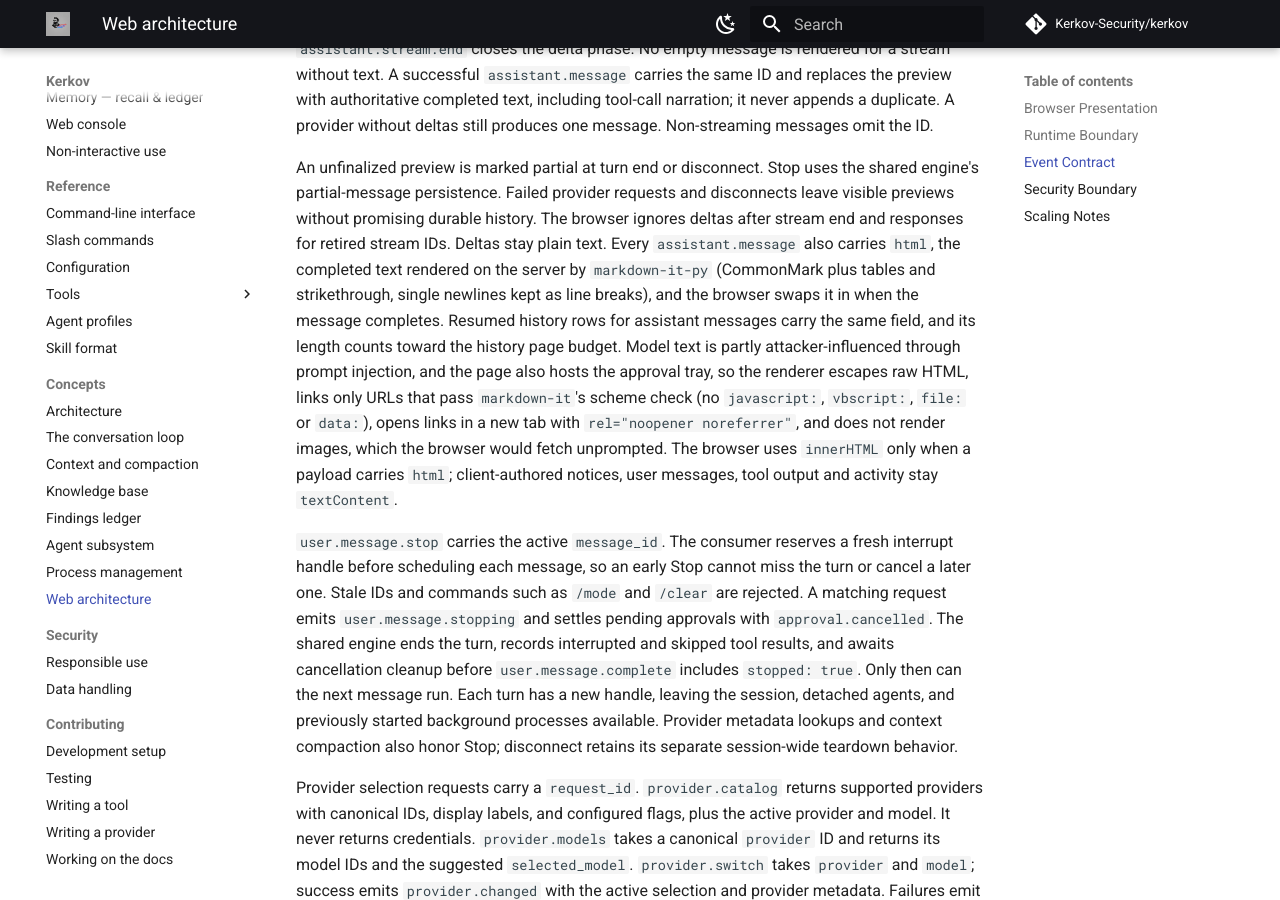
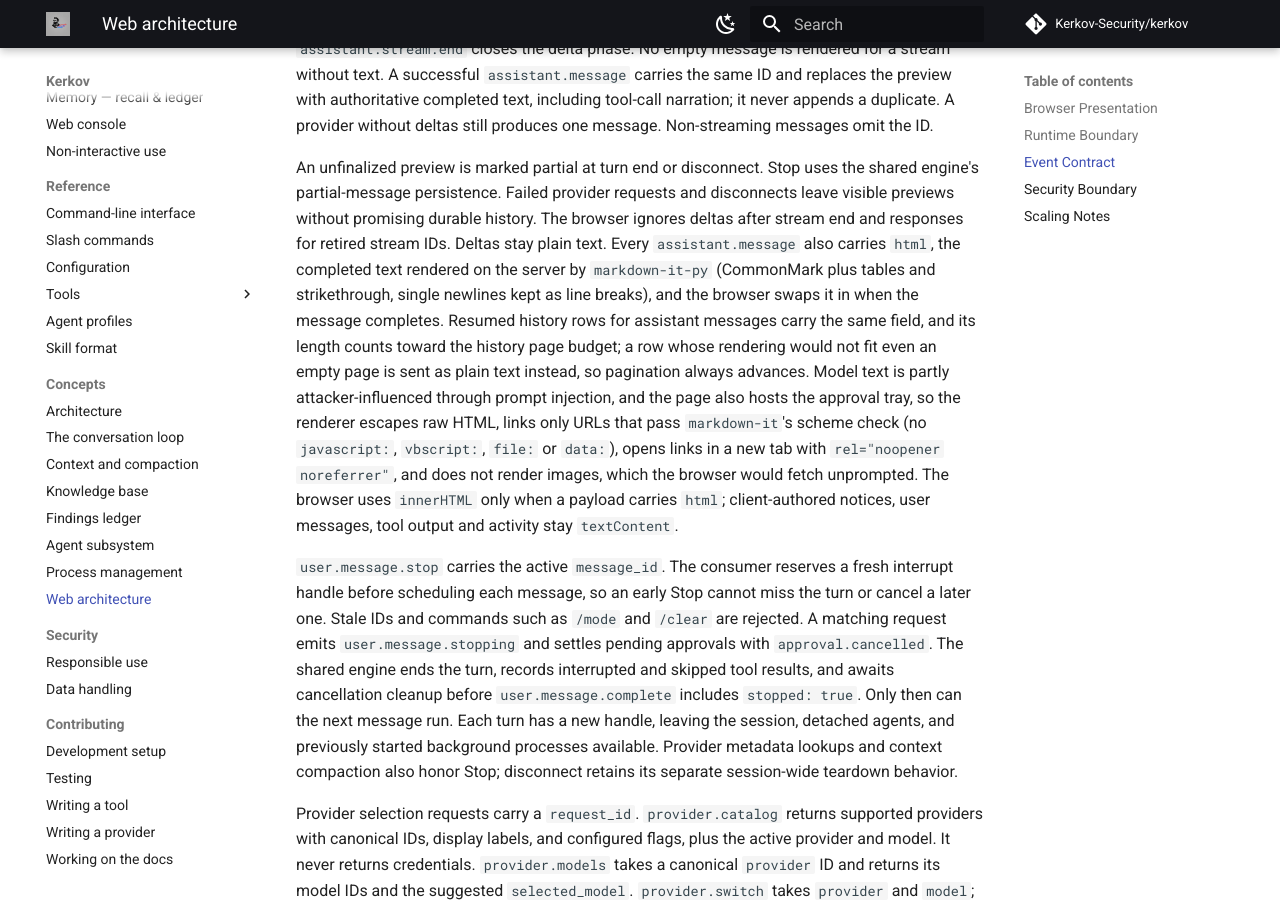
Before and after one commit to Kerkov-Security/kerkov, an MkDocs documentation site: the page built from docs/concepts/web-architecture.md, in a window 1280 px wide and 900 px high, scrolled down 2913 px. Built offline with MkDocs 1.6.1 and Material for MkDocs 9.7.7, drawn with Linux system fonts in a browser that asks for light colours; comment, search, counter and statistics services are not loaded.

Commit message:
Keep history paging when a rendered row outgrows a page
An 8,000-character preview can render to more HTML than the whole
64,000-character history page (each link gains target and rel
attributes), so the newest such row never fit, the page came back empty
with the same cursor, and every earlier message became unreachable. A
row whose rendering would not fit an empty page now goes out as plain
text, which the preview bound keeps within one page, so the cursor
always advances.

```diff
--- a/docs/concepts/web-architecture.md
+++ b/docs/concepts/web-architecture.md
@@ -126,13 +126,15 @@ completed text rendered on the server by `markdown-it-py` (CommonMark plus
 tables and strikethrough, single newlines kept as line breaks), and the browser
 swaps it in when the message completes. Resumed history rows for assistant
 messages carry the same field, and its length counts toward the history page
-budget. Model text is partly attacker-influenced through prompt injection, and
-the page also hosts the approval tray, so the renderer escapes raw HTML, links
-only URLs that pass `markdown-it`'s scheme check (no `javascript:`, `vbscript:`,
-`file:` or `data:`), opens links in a new tab with `rel="noopener noreferrer"`,
-and does not render images, which the browser would fetch unprompted. The
-browser uses `innerHTML` only when a payload carries `html`; client-authored
-notices, user messages, tool output and activity stay `textContent`.
+budget; a row whose rendering would not fit even an empty page is sent as
+plain text instead, so pagination always advances. Model text is partly
+attacker-influenced through prompt injection, and the page also hosts the
+approval tray, so the renderer escapes raw HTML, links only URLs that pass
+`markdown-it`'s scheme check (no `javascript:`, `vbscript:`, `file:` or
+`data:`), opens links in a new tab with `rel="noopener noreferrer"`, and does
+not render images, which the browser would fetch unprompted. The browser uses
+`innerHTML` only when a payload carries `html`; client-authored notices, user
+messages, tool output and activity stay `textContent`.
 
 `user.message.stop` carries the active `message_id`. The consumer reserves a
 fresh interrupt handle before scheduling each message, so an early Stop cannot
```
Also changed, not shown: 2 other files.
